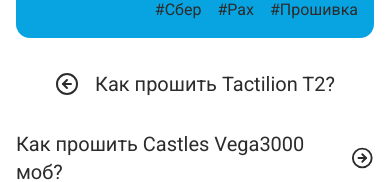
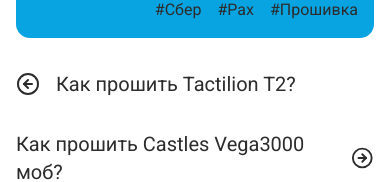
Before and after one commit to Kravchenko-Sergey/atm-doka, a Next.js app: page /posts/castles-vega3000 in a window 390 px wide. Shown: the part 3469-3651 px from the top of the page. Built offline with nearby package versions, Linux system fonts and the light colour scheme.

Commit message:
change styles

```diff
--- a/src/app/posts/[url]/page.tsx
+++ b/src/app/posts/[url]/page.tsx
@@ -79,7 +79,7 @@
 				</Accordion>
 			</div>
 			<div className='flex'>
-				<aside className='flex-auto min-w-[240px] hidden md:block'>
+				<aside className='flex-col justify-between min-w-[240px] hidden md:flex'>
 					<ul className='p-6 flex flex-col sticky top-[102px] left-0 z-20'>
 						{post?.contentItems.map((item, index) => (
 							<li key={item} className='min-w-[140px] hover:underline'>
@@ -138,7 +138,7 @@
 						<div className='my-8 flex flex-col items-center gap-8 md:flex-row justify-between'>
 							<Link
 								href={prevPost.url}
-								className='text-xl flex items-center gap-4'
+								className='text-xl flex items-center gap-4 self-start'
 							>
 								<CircleArrowLeft
 									className={`${post?.id === posts[0].id ? 'hidden' : ''}`}
@@ -149,7 +149,7 @@
 							</Link>
 							<Link
 								href={nextPost.url}
-								className='text-xl flex items-center gap-4'
+								className='text-xl flex items-center gap-4 self-end'
 							>
 								<p
 									className={` ${post?.id === posts[posts.length - 1].id ? 'hidden' : ''}`}
```
